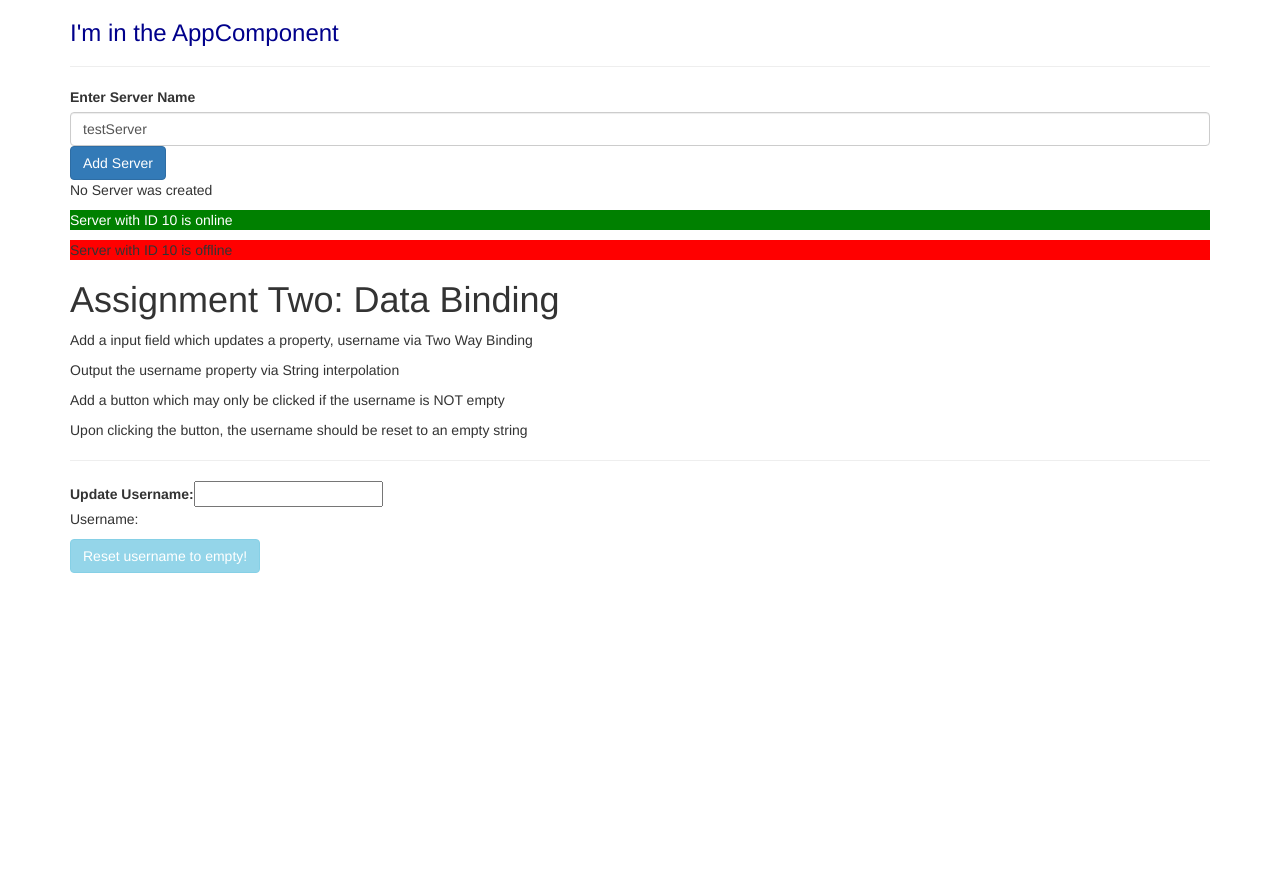
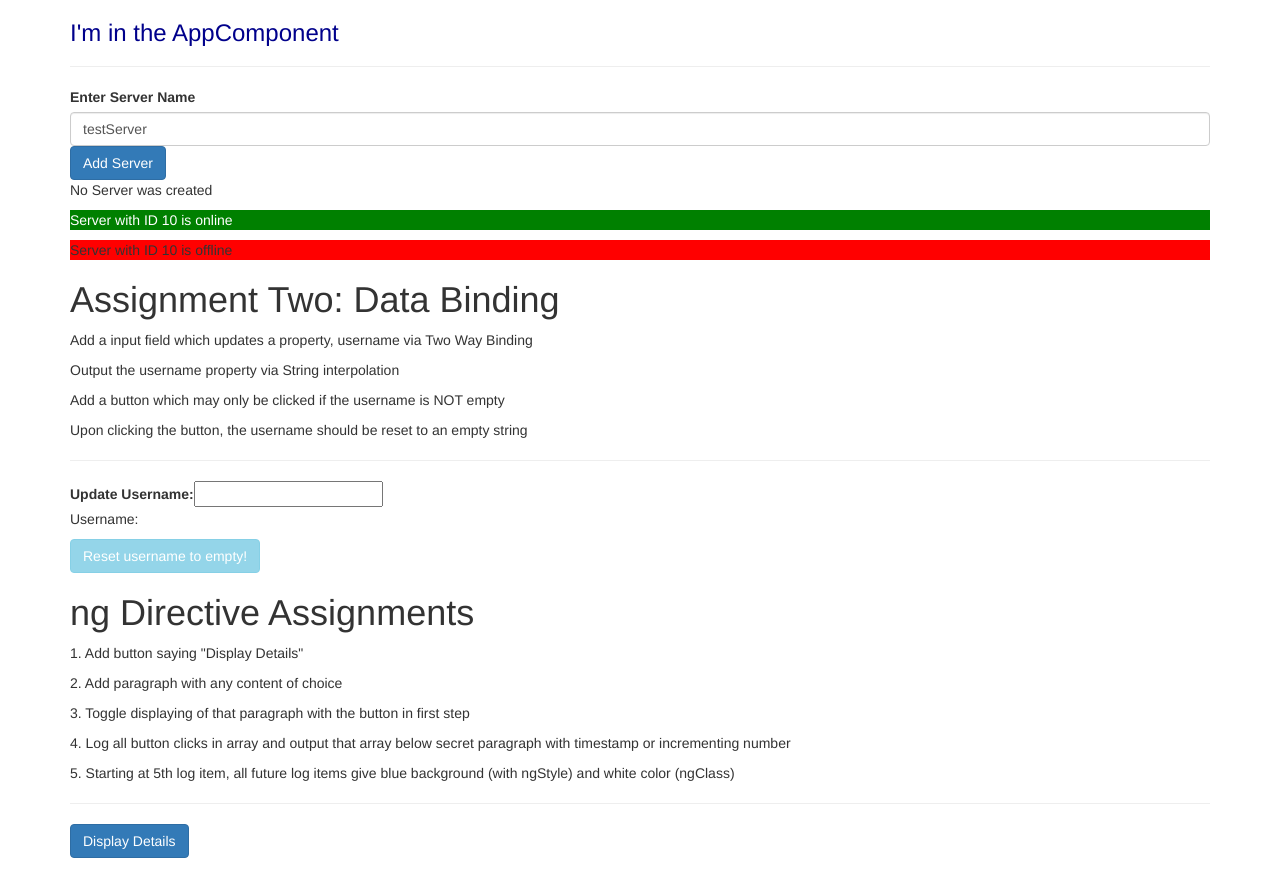
Before and after one commit to russell258/firstappudemy, an Angular app: page / in a window 1280 px wide. Before the commit the page ends 800 px from the top, so only its background shows below. Built offline with nearby package versions, Linux system fonts and the light colour scheme.

Commit message:
ng directives assignment

```diff
--- a/src/app/app.component.html
+++ b/src/app/app.component.html
@@ -5,6 +5,7 @@
             <hr>
             <app-servers></app-servers>
             <app-assignment-two></app-assignment-two>
+            <app-directive-assignment></app-directive-assignment>
         </div>
     </div>
 </div>
--- a/src/app/app.module.ts
+++ b/src/app/app.module.ts
@@ -6,13 +6,15 @@ import { FormsModule } from '@angular/forms';
 import { ServersComponent } from './servers/servers.component';
 import { ServerComponent } from './server/server.component';
 import { AssignmentTwoComponent } from './assignment-two/assignment-two.component';
+import { DirectiveAssignmentComponent } from './directive-assignment/directive-assignment.component';
 
 @NgModule({
   declarations: [
     AppComponent,
     ServersComponent,
     ServerComponent,
-    AssignmentTwoComponent
+    AssignmentTwoComponent,
+    DirectiveAssignmentComponent
   ],
   imports: [
     BrowserModule,
--- /dev/null
+++ b/src/app/directive-assignment/directive-assignment.component.html
@@ -0,0 +1,20 @@
+<h1>ng Directive Assignments</h1>
+<p>1. Add button saying "Display Details"</p>
+<p>2. Add paragraph with any content of choice</p>
+<p>3. Toggle displaying of that paragraph with the button in first step</p>
+<p>4. Log all button clicks in array and output that array below secret paragraph with timestamp or incrementing number</p>
+<p>5. Starting at 5th log item, all future log items give blue background (with ngStyle) and white color (ngClass)</p>
+<hr>
+
+<button class="btn btn-primary" (click)="onDisplay()">Display Details</button>
+<br>
+<span *ngIf="display">
+    Directive Details: ngIf; else, ngFor, ngClass, ngStyle
+</span>
+<br>
+<span *ngFor = "let i of arr"
+        [ngStyle]="styleClass?{'background-color':'blue'}:{}"
+        [ngClass]="{greaterThanFour: i >=5}">
+    {{i}}
+    <br>
+</span>
--- /dev/null
+++ b/src/app/directive-assignment/directive-assignment.component.ts
@@ -0,0 +1,29 @@
+import { Component } from '@angular/core';
+
+@Component({
+  selector: 'app-directive-assignment',
+  templateUrl: './directive-assignment.component.html',
+  styles: [`
+  .greaterThanFour: {
+    color:white;
+  }
+    `]
+})
+export class DirectiveAssignmentComponent {
+
+  display:boolean = false;
+  counter: number = 1;
+  arr: any[]=[];
+  styleClass: boolean = false;
+
+  onDisplay(){
+    this.display = !this.display;
+    if (this.arr.length>4){
+      this.styleClass = true;
+    }
+    this.arr.push(this.counter + '.' + new Date().toString());
+    this.counter++;
+
+  }
+
+}
```
Also changed, not shown: src/app/directive-assignment/directive-assignment.component.css (added).
